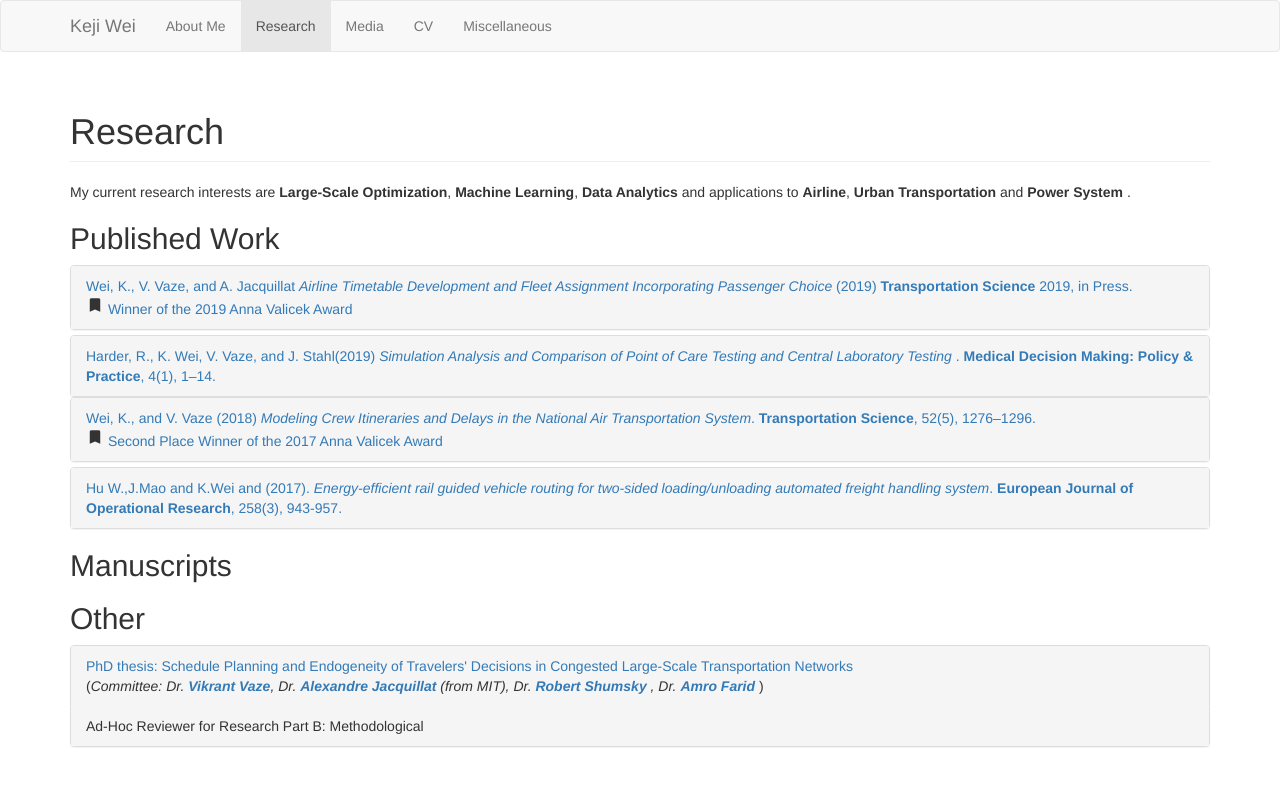
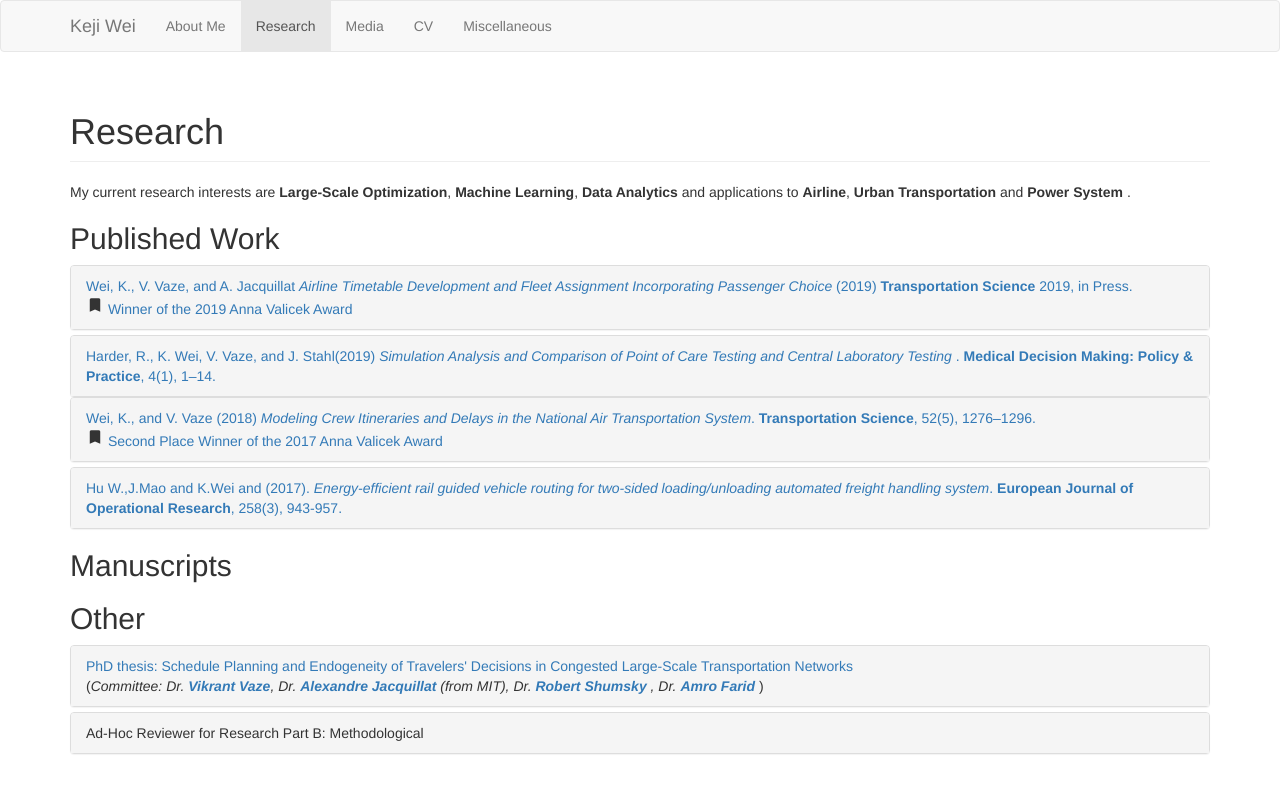
Before and after one commit to kejiwei/kejiwei.github.io, a Jekyll site: the page built from research.html, in a window 1280 px wide. Shown: the top 793 px of the page. Built offline with Jekyll 4.4.1, drawn with Linux system fonts in a browser that asks for light colours.

Commit message:
Update research.html

```diff
--- a/research.html
+++ b/research.html
@@ -193,14 +193,14 @@ The popularity of ridehailing services like Didi, Lyft, and Uber has soared rece
             </p>
           </div>
         </div>
-        <div class="panel-heading">
-          <a data-toggle="collapse" data-parent="#other" href="#reviewer"></a>
-            Ad-Hoc Reviewer for  Research Part B: Methodological
-          </a>
-        </div>
+      </div>
+      <div class="panel panel-default">
+      <div class="panel-heading">
+        <a data-toggle="collapse" data-parent="#other" href="#reviewer"></a>
+          Ad-Hoc Reviewer for  Research Part B: Methodological
+        </a>
       </div>
     </div>
-
 </div>
   </div>
 </div>
```
